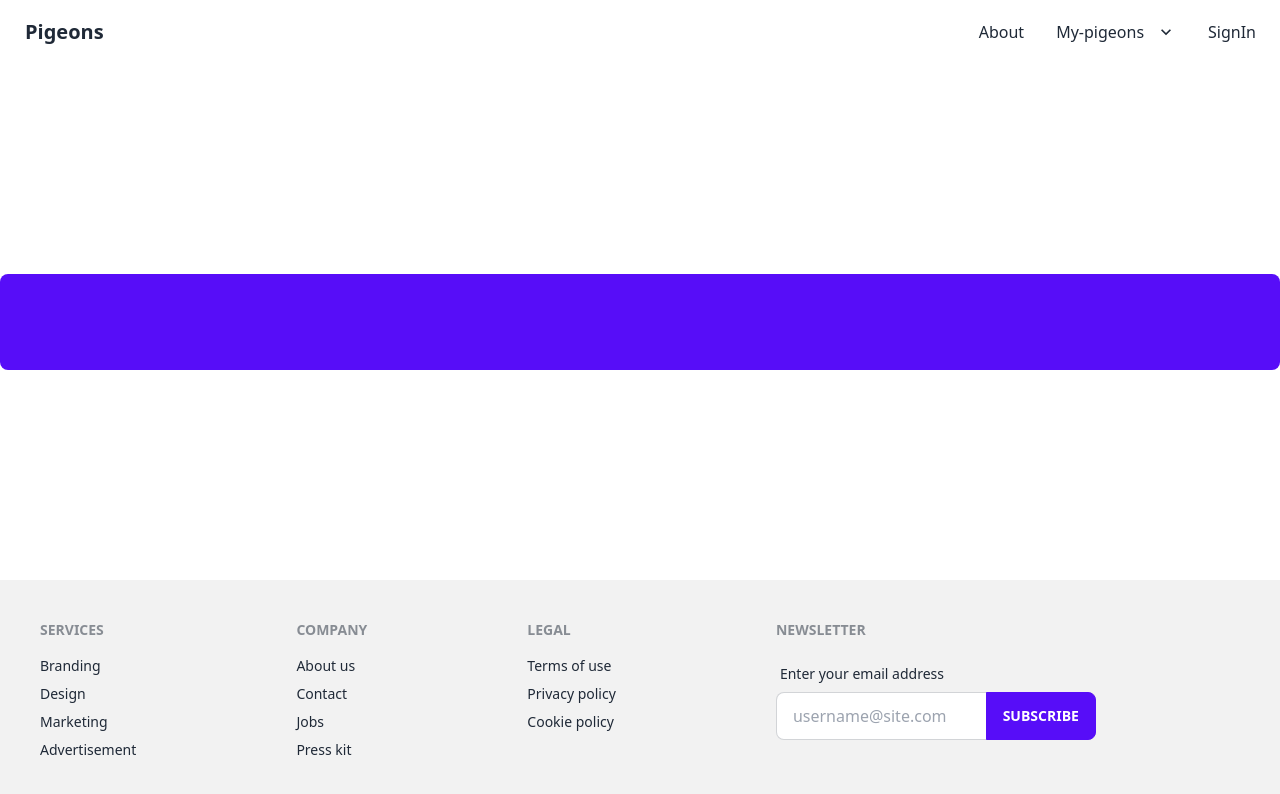
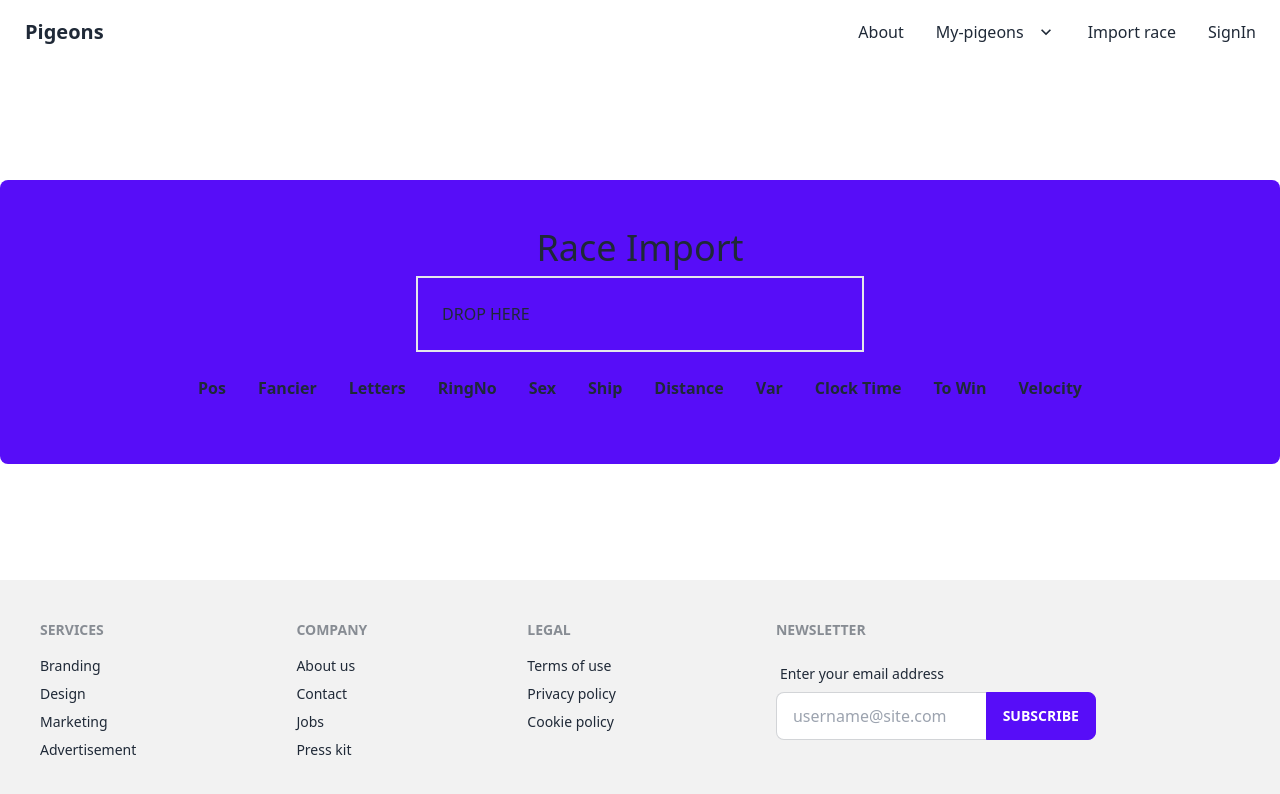
Before and after one commit to Brento27/Pigeon-Fancier-App, a React (Create React App) app in the folder frontend/: page /races/import in a window 1280 px wide. Shown: the top 794 px of the page. Built offline with nearby package versions, Linux system fonts and the light colour scheme; data requests are answered from the project's data file.

Commit message:
Added import race component

```diff
--- a/frontend/package.json
+++ b/frontend/package.json
@@ -10,6 +10,7 @@
     "concurrently": "^7.2.2",
     "daisyui": "^2.17.0",
     "json-server": "^0.17.0",
+    "papaparse": "^5.3.2",
     "react": "^18.2.0",
     "react-dom": "^18.2.0",
     "react-icons": "^4.4.0",
--- a/frontend/src/App.js
+++ b/frontend/src/App.js
@@ -1,50 +1,52 @@
-import { useState, useEffect } from "react"
-import { BrowserRouter as Router, Routes, Route } from "react-router-dom"
-import Footer from "./components/layout/Footer"
-import NavBar from "./components/layout/NavBar"
-import About from "./components/pages/About"
-import Home from "./components/pages/Home"
-import PigeonDetails from "./components/pages/PigeonDetails"
-import { Pigeons, Lofts } from "./data"
+import { useState, useEffect } from 'react';
+import { BrowserRouter as Router, Routes, Route } from 'react-router-dom';
+import Footer from './components/layout/Footer';
+import NavBar from './components/layout/NavBar';
+import About from './components/pages/About';
+import Home from './components/pages/Home';
+import PigeonDetails from './components/pages/PigeonDetails';
+import RaceImport from './components/pages/RaceImport';
+import { Pigeons, Lofts } from './data';
 
 function App() {
-  const [pigeons, setPigeons] = useState([])
-  const [currPigeon, setCurrPigeon] = useState({})
-  const [lofts, setLofts] = useState(Lofts)
-  const [currLofts, setCurrLofts] = useState({})
+  const [pigeons, setPigeons] = useState([]);
+  const [currPigeon, setCurrPigeon] = useState({});
+  const [lofts, setLofts] = useState(Lofts);
+  const [currLofts, setCurrLofts] = useState({});
 
   useEffect(() => {
-    fetchPigeons()
-  }, [])
+    fetchPigeons();
+  }, []);
 
   const fetchPigeons = async () => {
-    const response = await fetch("/pigeons")
-    const data = await response.json()
+    const response = await fetch('/pigeons');
+    const data = await response.json();
 
-    setPigeons(data)
-  }
+    setPigeons(data);
+  };
 
   return (
     <Router>
-      <div className="flex flex-col justify-between h-screen">
+      <div className='flex flex-col justify-between h-screen'>
         <NavBar />
-        <main className="container mx-auto p-12 bg-primary rounded-lg ">
+        <main className='container mx-auto p-12 bg-primary rounded-lg '>
           <Routes>
             <Route
-              path="/"
+              path='/'
               element={<Home pigeons={pigeons} setCurrPigeon={setCurrPigeon} />}
             />
             <Route
-              path="/my-pigeons/:id"
+              path='/my-pigeons/:id'
               element={<PigeonDetails pigeon={currPigeon} />}
             />
-            <Route path="/about" element={<About />} />
+            <Route path='/races/import' element={<RaceImport />} />
+            <Route path='/about' element={<About />} />
           </Routes>
         </main>
         <Footer />
       </div>
     </Router>
-  )
+  );
 }
 
-export default App
+export default App;
--- a/frontend/src/components/layout/NavBar.jsx
+++ b/frontend/src/components/layout/NavBar.jsx
@@ -1,47 +1,50 @@
-import React, { Link } from "react-router-dom"
+import React, { Link } from 'react-router-dom';
 
 function Navbar() {
   return (
-    <div className="navbar bg-base-100">
-      <div className="flex-1">
-        <Link to="/" className="btn btn-ghost normal-case text-xl">
+    <div className='navbar bg-base-100'>
+      <div className='flex-1'>
+        <Link to='/' className='btn btn-ghost normal-case text-xl'>
           Pigeons
         </Link>
       </div>
-      <div className="flex-none">
-        <ul className="menu menu-horizontal p-0">
+      <div className='flex-none'>
+        <ul className='menu menu-horizontal p-0'>
           <li>
-            <Link to="/about">About</Link>
+            <Link to='/about'>About</Link>
           </li>
-          <li tabIndex="0">
-            <Link to="/my-pigeons">
+          <li tabIndex='0'>
+            <Link to='/my-pigeons'>
               My-pigeons
               <svg
-                className="fill-current"
-                xmlns="http://www.w3.org/2000/svg"
-                width="20"
-                height="20"
-                viewBox="0 0 24 24"
+                className='fill-current'
+                xmlns='http://www.w3.org/2000/svg'
+                width='20'
+                height='20'
+                viewBox='0 0 24 24'
               >
-                <path d="M7.41,8.58L12,13.17L16.59,8.58L18,10L12,16L6,10L7.41,8.58Z" />
+                <path d='M7.41,8.58L12,13.17L16.59,8.58L18,10L12,16L6,10L7.41,8.58Z' />
               </svg>
             </Link>
-            <ul className="p-2 bg-base-100">
+            <ul className='p-2 bg-base-100'>
               <li>
-                <Link to="/my-pigeons/breeding">Breeding</Link>
+                <Link to='/my-pigeons/breeding'>Breeding</Link>
               </li>
               <li>
-                <Link to="/my-pigeons/racing">Racing</Link>
+                <Link to='/my-pigeons/racing'>Racing</Link>
               </li>
             </ul>
           </li>
           <li>
-            <Link to="/login">SignIn</Link>
+            <Link to='/races/import'>Import race</Link>
+          </li>
+          <li>
+            <Link to='/login'>SignIn</Link>
           </li>
         </ul>
       </div>
     </div>
-  )
+  );
 }
 
-export default Navbar
+export default Navbar;
--- a/frontend/src/components/pages/Home.jsx
+++ b/frontend/src/components/pages/Home.jsx
@@ -3,7 +3,7 @@ import PigeonCard from "../shared/PigeonCard"
 
 function Home({ pigeons, setCurrPigeon }) {
   return (
-    <div className="pt-10 ml-12 grid grid-cols-3 gap-y-5 gap-x-5">
+    <div className="pt-10 ml-12 grid grid-cols-3 gap-5">
       {pigeons.map((pigeon) => (
         <PigeonCard
           key={pigeon.id}
--- /dev/null
+++ b/frontend/src/components/pages/RaceImport.jsx
@@ -0,0 +1,85 @@
+import React, { useState } from 'react';
+import { parse } from 'papaparse';
+
+function RaceImport() {
+  const [highlighted, setHighlighted] = useState(false);
+  const [pigeons, setPigeons] = useState([]);
+
+  return (
+    <div className='container'>
+      <div>
+        <h1 className='text-center text-4xl'>Race Import</h1>
+        <div
+          className={`p-6 my-2 mx-auto max-w-md border-2 ${
+            highlighted
+              ? 'border-lime-200 bg-gray-300 text-primary'
+              : 'border-white-600'
+          }`}
+          onDragEnter={() => {
+            setHighlighted(true);
+          }}
+          onDragLeave={() => {
+            setHighlighted(false);
+          }}
+          onDragOver={(e) => {
+            e.preventDefault();
+          }}
+          onDrop={(e) => {
+            e.preventDefault();
+            setHighlighted(false);
+
+            Array.from(e.dataTransfer.files)
+              .filter((file) => file.type === 'text/csv')
+              .forEach(async (file) => {
+                const text = await file.text();
+                const result = parse(text, { header: true });
+                setPigeons((existing) => [...existing, ...result.data]);
+              });
+          }}
+        >
+          DROP HERE
+        </div>
+        <div className='flex justify-center'>
+          <div class='overflow-x-auto'>
+            <table className='<table table-zebra table-normal w-full'>
+              <thead>
+                <tr>
+                  <th>Pos</th>
+                  <th>Fancier</th>
+                  <th>Letters</th>
+                  <th>RingNo</th>
+                  <th>Sex</th>
+                  <th>Ship</th>
+                  <th>Distance</th>
+                  <th>Var</th>
+                  <th>Clock Time</th>
+                  <th>To Win</th>
+                  <th>Velocity</th>
+                </tr>
+              </thead>
+              <tbody>
+                {pigeons.map((pigeon) => (
+                  <tr className=''>
+                    <td className=''>{pigeon.Pos}</td>
+                    <td>{pigeon.Fancier}</td>
+                    <td>{pigeon.Letters}</td>
+                    <td>{pigeon.RingNo}</td>
+                    <td>{pigeon.Sex}</td>
+                    <td>{pigeon.Ship}</td>
+                    <td>{pigeon.Distance}</td>
+                    <td>{pigeon.Var}</td>
+                    <td>{pigeon.Clock_Time}</td>
+                    <td>{pigeon.To_Win}</td>
+                    <td>{pigeon.Velocity}</td>
+                  </tr>
+                ))}
+              </tbody>
+            </table>
+          </div>
+        </div>
+      </div>
+    </div>
+  );
+}
+
+export default RaceImport;
```
Also changed, not shown: 1 other file (tests, documents, lock files or other folders).
